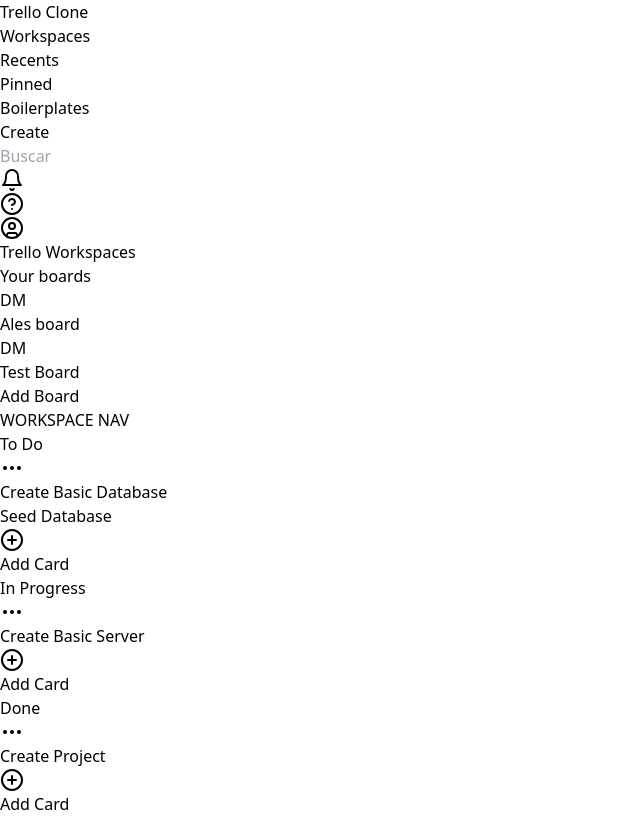
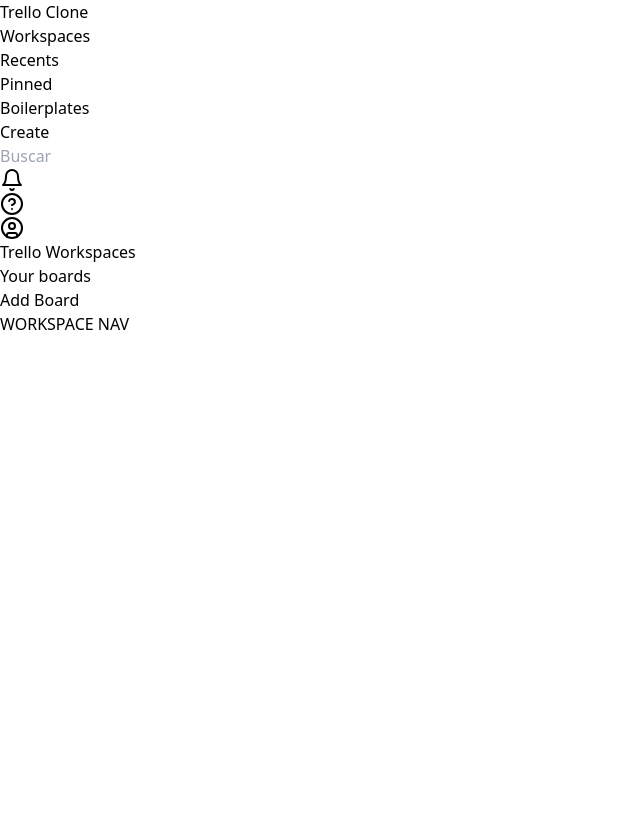
Before and after one commit to Alejandro1709/Trello-Clone, a React (Vite) app: page / in a window 1280 px wide. Shown: the whole page, without its empty margins (0-640 px from the left). Built offline with nearby package versions, Linux system fonts and the light colour scheme.

Commit message:
Add: Localstorage

```diff
--- a/src/components/Backdrop/BoardForm.tsx
+++ b/src/components/Backdrop/BoardForm.tsx
@@ -1,11 +1,12 @@
-import { X } from 'lucide-react';
-import { useModalStore } from '../../stores/modalStore';
-import { useState } from 'react';
-import slugify from 'slugify';
-import { useBoardStore } from '../../stores/boardStore';
+import { X } from "lucide-react";
+import { useModalStore } from "../../stores/modalStore";
+import { useState } from "react";
+import slugify from "slugify";
+import { useBoardStore } from "../../stores/boardStore";
+import IBoard from "../../types/board";
 
 const BoardForm = () => {
-  const [input, setInput] = useState<string>('');
+  const [input, setInput] = useState<string>("");
 
   const isModalOpen = useModalStore((state) => state.isModalOpen);
   const setIsModalOpen = useModalStore((state) => state.setModalOpen);
@@ -14,14 +15,32 @@ const BoardForm = () => {
   const setBoards = useBoardStore((state) => state.setBoards);
 
   const handleCreateBoard = () => {
-    const newBoard = {
+    const newBoard: IBoard = {
       id: boards.length + 1,
       title: input,
       slug: slugify(input.toLowerCase()),
-      lists: [],
+      lists: [
+        {
+          id: 1,
+          title: "To Do",
+          items: [],
+        },
+        {
+          id: 2,
+          title: "In Progress",
+          items: [],
+        },
+        {
+          id: 3,
+          title: "Done",
+          items: [],
+        },
+      ],
     };
 
     setBoards([...boards, newBoard]);
+
+    localStorage.setItem("boards", JSON.stringify([...boards, newBoard]));
   };
 
   const handleSubmit = (e: React.FormEvent) => {
@@ -32,28 +51,28 @@ const BoardForm = () => {
   };
 
   return (
-    <dialog open={isModalOpen} className='w-[500px] p-4 rounded shadow'>
-      <form className='flex flex-col gap-4' onSubmit={handleSubmit}>
-        <header className='flex flex-row justify-between items-center'>
-          <h2 className='text-2xl font-medium'>Create new board</h2>
+    <dialog open={isModalOpen} className="w-[500px] p-4 rounded shadow">
+      <form className="flex flex-col gap-4" onSubmit={handleSubmit}>
+        <header className="flex flex-row justify-between items-center">
+          <h2 className="text-2xl font-medium">Create new board</h2>
           <button onClick={() => setIsModalOpen(false)}>
             <X />
           </button>
         </header>
 
-        <div className='flex flex-col gap-2'>
-          <label htmlFor='title'>Title:</label>
+        <div className="flex flex-col gap-2">
+          <label htmlFor="title">Title:</label>
           <input
-            type='text'
-            name='title'
-            placeholder='Dummy board'
-            className='outline-none'
+            type="text"
+            name="title"
+            placeholder="Dummy board"
+            className="outline-none"
             value={input}
             onChange={(e) => setInput(e.target.value)}
           />
         </div>
 
-        <button className='bg-[#1D2126] text-white w-full p-1.5 rounded-md'>
+        <button className="bg-[#1D2126] text-white w-full p-1.5 rounded-md">
           Create Board
         </button>
       </form>
--- a/src/components/Sidebar/BoardSection.tsx
+++ b/src/components/Sidebar/BoardSection.tsx
@@ -1,5 +1,6 @@
-import { useBoardStore } from '../../stores/boardStore';
-import Boards from './Boards';
+import { useEffect } from "react";
+import { useBoardStore } from "../../stores/boardStore";
+import Boards from "./Boards";
 
 type BoardSectionProps = {
   onCreateBoard: (isOpen: boolean) => void;
@@ -7,15 +8,23 @@ type BoardSectionProps = {
 
 const BoardSection = ({ onCreateBoard }: BoardSectionProps) => {
   const boards = useBoardStore((state) => state.boards);
+  const setBoards = useBoardStore((state) => state.setBoards);
+
+  useEffect(() => {
+    if (localStorage.getItem("boards")) {
+      console.log("yay");
+      setBoards(JSON.parse(localStorage.getItem("boards") || "[]"));
+    }
+  }, []);
 
   return (
-    <div className='flex flex-col'>
-      <h2 className='font-semibold p-2 text-[#9FADBD]'>Your boards</h2>
+    <div className="flex flex-col">
+      <h2 className="font-semibold p-2 text-[#9FADBD]">Your boards</h2>
       {/* BOARDS STARTS */}
       <Boards boards={boards} />
       {/* BOARDS ENDS */}
       <button
-        className='bg-[#1D2126] mt-1.5 p-2'
+        className="bg-[#1D2126] mt-1.5 p-2"
         onClick={() => onCreateBoard(true)}
       >
         Add Board
--- a/src/components/Workspace/ListHolder.tsx
+++ b/src/components/Workspace/ListHolder.tsx
@@ -1,8 +1,8 @@
-import Lists from './Lists';
+import Lists from "./Lists";
 
 const ListHolder = () => {
   return (
-    <div className='m-4'>
+    <div className="m-4">
       {/* LISTS STARTS */}
       <Lists />
       {/* LISTS ENDS */}
--- a/src/components/Workspace/Lists.tsx
+++ b/src/components/Workspace/Lists.tsx
@@ -1,11 +1,11 @@
-import { useBoardStore } from '../../stores/boardStore';
-import ListItem from './ListItem';
+import { useBoardStore } from "../../stores/boardStore";
+import ListItem from "./ListItem";
 
 const Lists = () => {
   const selectedBoard = useBoardStore((state) => state.selectedBoard);
 
   return (
-    <ul className='flex flex-row gap-4 text-white'>
+    <ul className="flex flex-row gap-4 text-white">
       {selectedBoard?.lists?.map((list) => (
         <ListItem key={list.id} list={list} />
       ))}
--- a/src/data/boards.ts
+++ b/src/data/boards.ts
@@ -1,50 +1,5 @@
-import type IBoard from '../types/board';
+import type IBoard from "../types/board";
 
-const boards: IBoard[] = [
-  {
-    id: 1,
-    title: 'Ales board',
-    slug: 'ales-board',
-    lists: [
-      {
-        id: 1,
-        title: 'To Do',
-        items: ['Create Basic Database', 'Seed Database'],
-      },
-      {
-        id: 2,
-        title: 'In Progress',
-        items: ['Create Basic Server'],
-      },
-      {
-        id: 3,
-        title: 'Done',
-        items: ['Create Project'],
-      },
-    ],
-  },
-  {
-    id: 2,
-    title: 'Test Board',
-    slug: 'test-board',
-    lists: [
-      {
-        id: 4,
-        title: 'To Do',
-        items: [],
-      },
-      {
-        id: 5,
-        title: 'In Progress',
-        items: [],
-      },
-      {
-        id: 6,
-        title: 'Done',
-        items: [],
-      },
-    ],
-  },
-];
+const boards: IBoard[] = [];
 
 export default boards;
```
Also changed, not shown: 1 other file (tests, documents, lock files or other folders).
